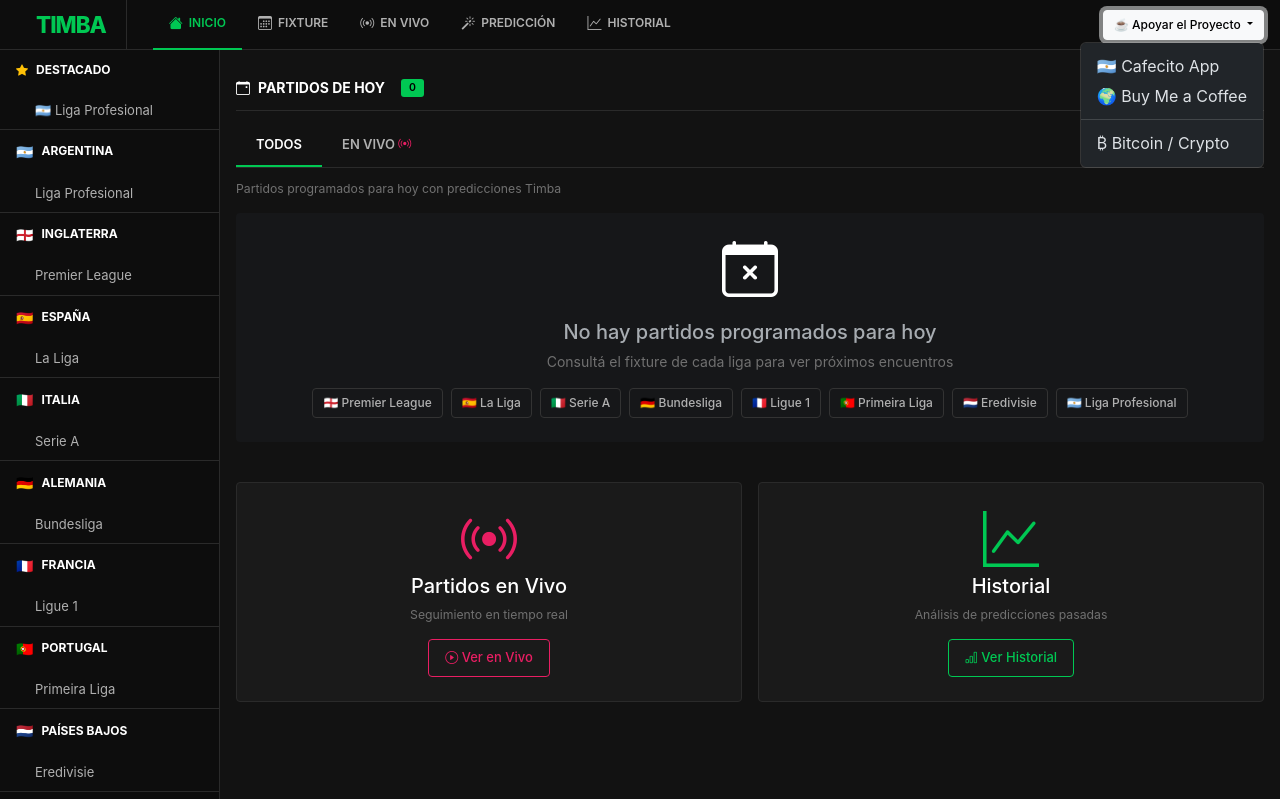
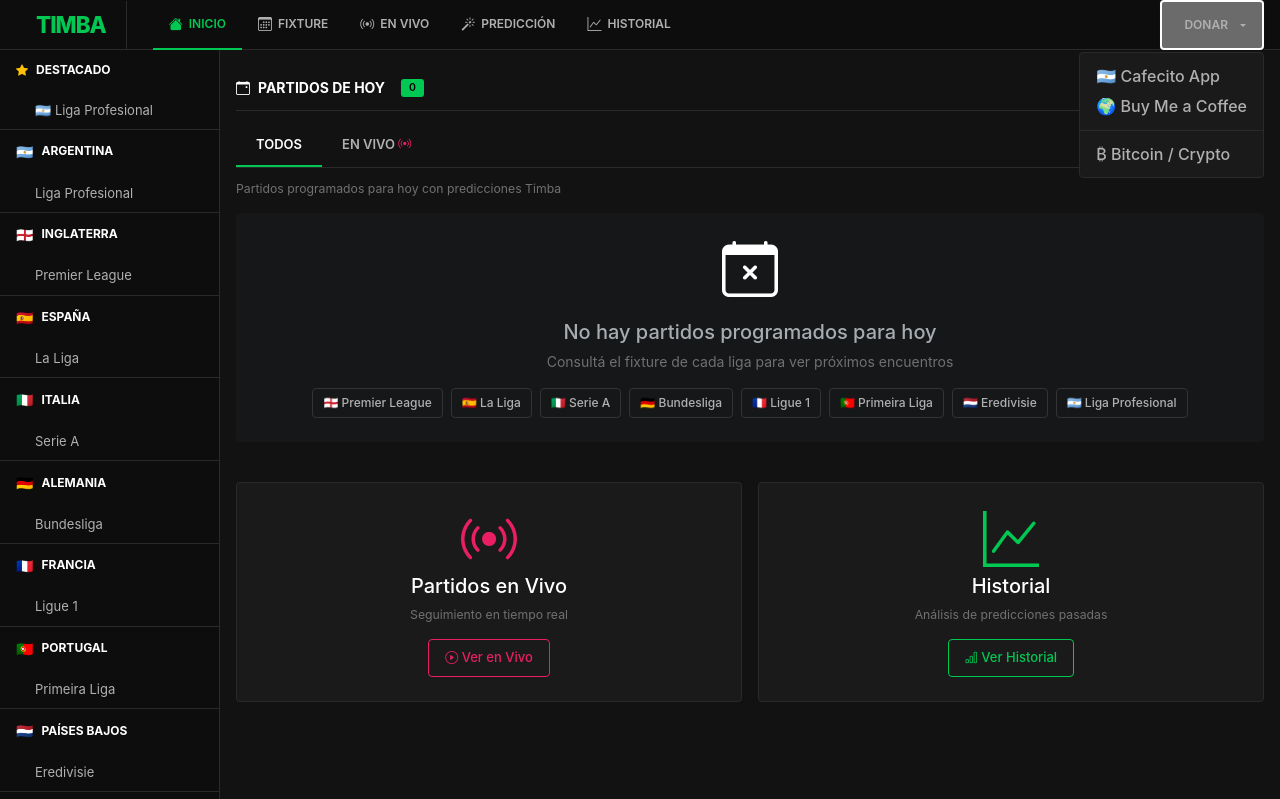
Before and after one commit to 1nachu/timba-predicciones, a Flask app: page / in a window 1280 px wide, after a click on "DONAR". Shown: the top 799 px of the page. Run offline with Flask 3, Linux system fonts and the light colour scheme; some libraries are stand-ins or nearby versions.

Commit message:
feat: add copy button for Bitcoin address and improve mobile donate menu styling

```diff
--- a/static/style.css
+++ b/static/style.css
@@ -982,9 +982,79 @@ footer, .footer {
     font-size: 14px;
 }
 
+/* Dropdown en Navbar */
+.dropdown .nav-link-top.dropdown-toggle {
+    padding: 0 16px;
+}
+
+.dropdown .nav-link-top.dropdown-toggle::after {
+    margin-left: 6px;
+}
+
+.dropdown .nav-link-top.dropdown-toggle:hover {
+    background: var(--bg-row-hover);
+}
+
+.dropdown-menu {
+    background: var(--bg-card);
+    border: 1px solid var(--border-color);
+    border-radius: 4px;
+}
+
+.dropdown-item {
+    color: var(--text-secondary);
+    font-weight: 500;
+    transition: all 0.15s;
+}
+
+.dropdown-item:hover,
+.dropdown-item.active {
+    background: var(--bg-row-hover);
+    color: var(--accent-green);
+}
+
+.dropdown-divider {
+    border-color: var(--border-color);
+}
+
+/* Mobile donate button */
+.mobile-donate-btn {
+    cursor: pointer;
+    background: none;
+    border: none;
+    padding: 0;
+}
+
 .navbar-actions {
     margin-left: auto;
     padding-right: 16px;
+}
+
+/* Copy button style */
+.btn-copy {
+    background: var(--accent-green);
+    color: var(--bg-body);
+    border: none;
+    border-radius: 4px;
+    padding: 8px 12px;
+    font-size: 14px;
+    font-weight: 600;
+    cursor: pointer;
+    transition: all 0.2s ease;
+    flex-shrink: 0;
+}
+
+.btn-copy:hover {
+    background: #00e676;
+    transform: scale(1.05);
+}
+
+.btn-copy.copied {
+    background: var(--accent-blue);
+}
+
+.btn-copy i {
+    pointer-events: none;
 }
 
 .btn-cuotas {
--- a/templates/base.html
+++ b/templates/base.html
@@ -52,17 +52,17 @@
             </div>
             <div class="d-none d-md-flex align-items-center ms-auto">
                 <div class="dropdown">
-                    <button class="btn btn-outline-light btn-sm dropdown-toggle" type="button" data-bs-toggle="dropdown" aria-expanded="false">
-                        ☕ Apoyar el Proyecto
+                    <button class="nav-link-top dropdown-toggle" type="button" data-bs-toggle="dropdown" aria-expanded="false" style="margin-left: auto;">
+                        <i class="bi bi-cup-hot"></i> DONAR
                     </button>
                     <ul class="dropdown-menu dropdown-menu-end">
                         <li>
-                            <a class="dropdown-item" href="REEMPLAZAR_URL_CAFECITO" target="_blank" rel="noopener">
+                            <a class="dropdown-item" href="https://cafecito.app/timba_arg" target="_blank" rel="noopener">
                                 🇦🇷 Cafecito App
                             </a>
                         </li>
                         <li>
-                            <a class="dropdown-item" href="REEMPLAZAR_URL_BUYMEACOFFEE" target="_blank" rel="noopener">
+                            <a class="dropdown-item" href="https://buymeacoffee.com/timba_global" target="_blank" rel="noopener">
                                 🌍 Buy Me a Coffee
                             </a>
                         </li>
@@ -95,6 +95,9 @@
         <a href="/history" class="mobile-nav-item {% if request.endpoint == 'history' %}active{% endif %}" aria-label="Historial">
             <i class="bi bi-graph-up" aria-hidden="true"></i>
         </a>
+        <button class="mobile-nav-item mobile-donate-btn" type="button" data-bs-toggle="modal" data-bs-target="#mobiledonateModal" aria-label="Donar">
+            <i class="bi bi-cup-hot" aria-hidden="true"></i>
+        </button>
     </div>
 
     <!-- Layout Principal: Sidebar + Content -->
@@ -207,10 +210,40 @@
                 </div>
                 <div class="modal-body text-center">
                     <img src="{{ url_for('static', filename='btc_qr.png') }}" alt="QR Bitcoin" width="200" class="img-fluid">
-                    <p class="mt-3 mb-0"><code>REEMPLAZAR_DIRECCION_BTC_EJ: bc1qexamplelongaddressxxxxxxxxxxxxxxxxxxxxxxxxxxxxx</code></p>
+                    <div class="mt-3 d-flex align-items-center justify-content-center gap-2 flex-wrap">
+                        <code id="btcAddress" style="word-break: break-all; flex: 1; min-width: 200px;">Bc1phgvsg3mgrvp3jtukj7uh8aadsm8xa520u4gdk3lrdjkk5pzxnjest3439j</code>
+                        <button type="button" class="btn btn-copy" id="copyBtcBtn" title="Copiar dirección">
+                            <i class="bi bi-clipboard"></i>
+                        </button>
+                    </div>
                 </div>
                 <div class="modal-footer">
                     <button type="button" class="btn btn-secondary" data-bs-dismiss="modal">Cerrar</button>
+                </div>
+            </div>
+        </div>
+    </div>
+
+    <!-- Modal Donaciones Móvil -->
+    <div class="modal fade" id="mobiledonateModal" tabindex="-1" aria-labelledby="mobiledonateModalLabel" aria-hidden="true">
+        <div class="modal-dialog">
+            <div class="modal-content">
+                <div class="modal-header">
+                    <h5 class="modal-title" id="mobiledonateModalLabel">Apoyar el Proyecto</h5>
+                    <button type="button" class="btn-close" data-bs-dismiss="modal" aria-label="Cerrar"></button>
+                </div>
+                <div class="modal-body">
+                    <div class="d-grid gap-2">
+                        <a href="https://cafecito.app/timba_arg" target="_blank" rel="noopener" class="btn btn-outline-success btn-sm">
+                            🇦🇷 Cafecito App
+                        </a>
+                        <a href="https://buymeacoffee.com/timba_global" target="_blank" rel="noopener" class="btn btn-outline-success btn-sm">
+                            🌍 Buy Me a Coffee
+                        </a>
+                        <button type="button" class="btn btn-outline-success btn-sm" data-bs-toggle="modal" data-bs-target="#bitcoinModal" data-bs-dismiss="modal">
+                            ₿ Bitcoin / Crypto
+                        </button>
+                    </div>
                 </div>
             </div>
         </div>
@@ -247,6 +280,28 @@
                     this.parentElement.classList.toggle('collapsed');
                 });
             });
+
+            // Copiar dirección de Bitcoin al portapapeles
+            const copyBtcBtn = document.getElementById('copyBtcBtn');
+            if (copyBtcBtn) {
+                copyBtcBtn.addEventListener('click', function() {
+                    const btcAddress = document.getElementById('btcAddress').textContent;
+                    navigator.clipboard.writeText(btcAddress).then(function() {
+                        // Cambiar icono temporalmente
+                        const icon = copyBtcBtn.querySelector('i');
+                        const originalClass = icon.className;
+                        icon.className = 'bi bi-check-lg';
+                        copyBtcBtn.classList.add('copied');
+
+                        setTimeout(function() {
+                            icon.className = originalClass;
+                            copyBtcBtn.classList.remove('copied');
+                        }, 2000);
+                    }).catch(function(err) {
+                        console.error('Error al copiar:', err);
+                    });
+                });
+            }
         });
     </script>
 
```
